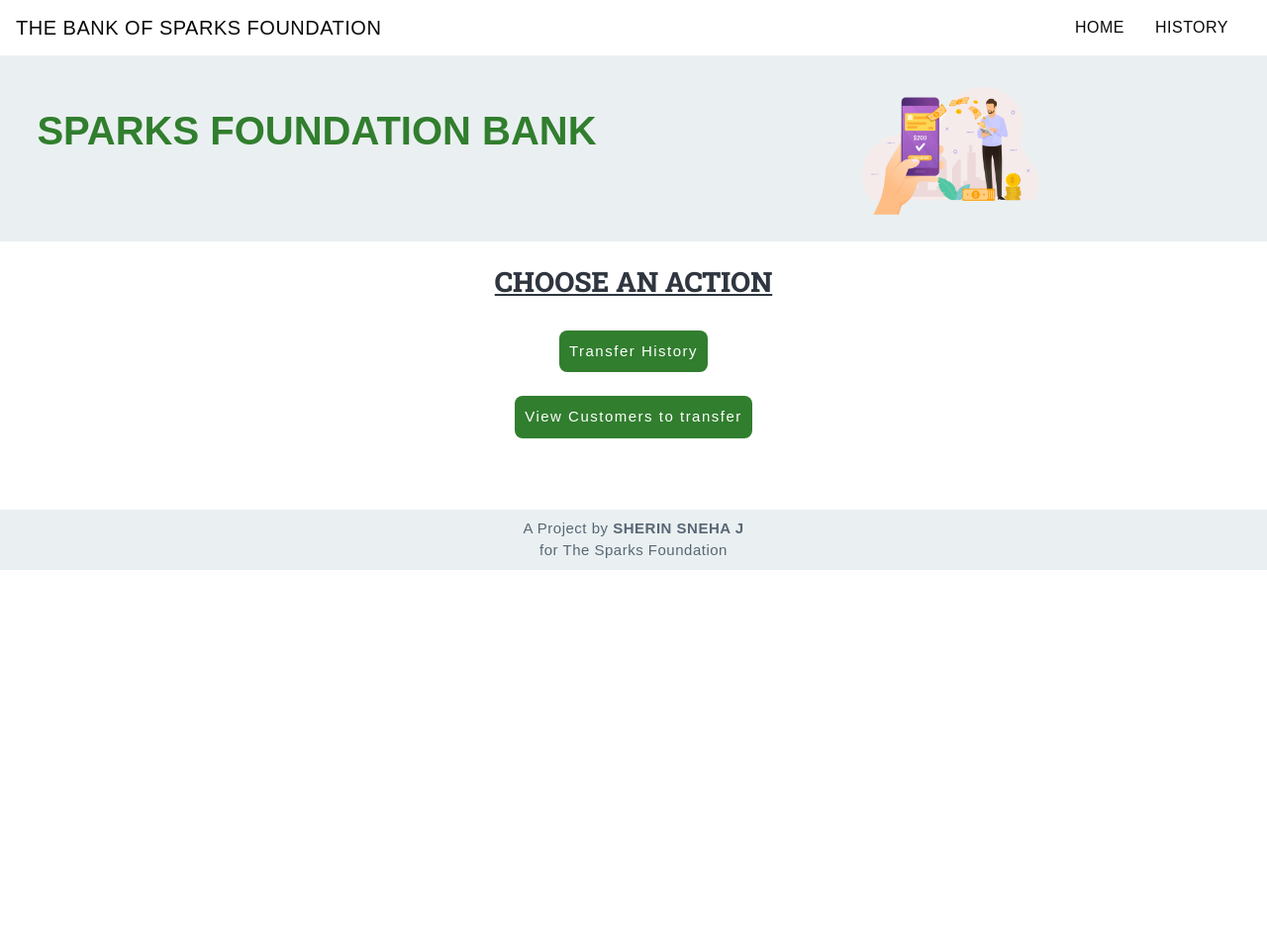
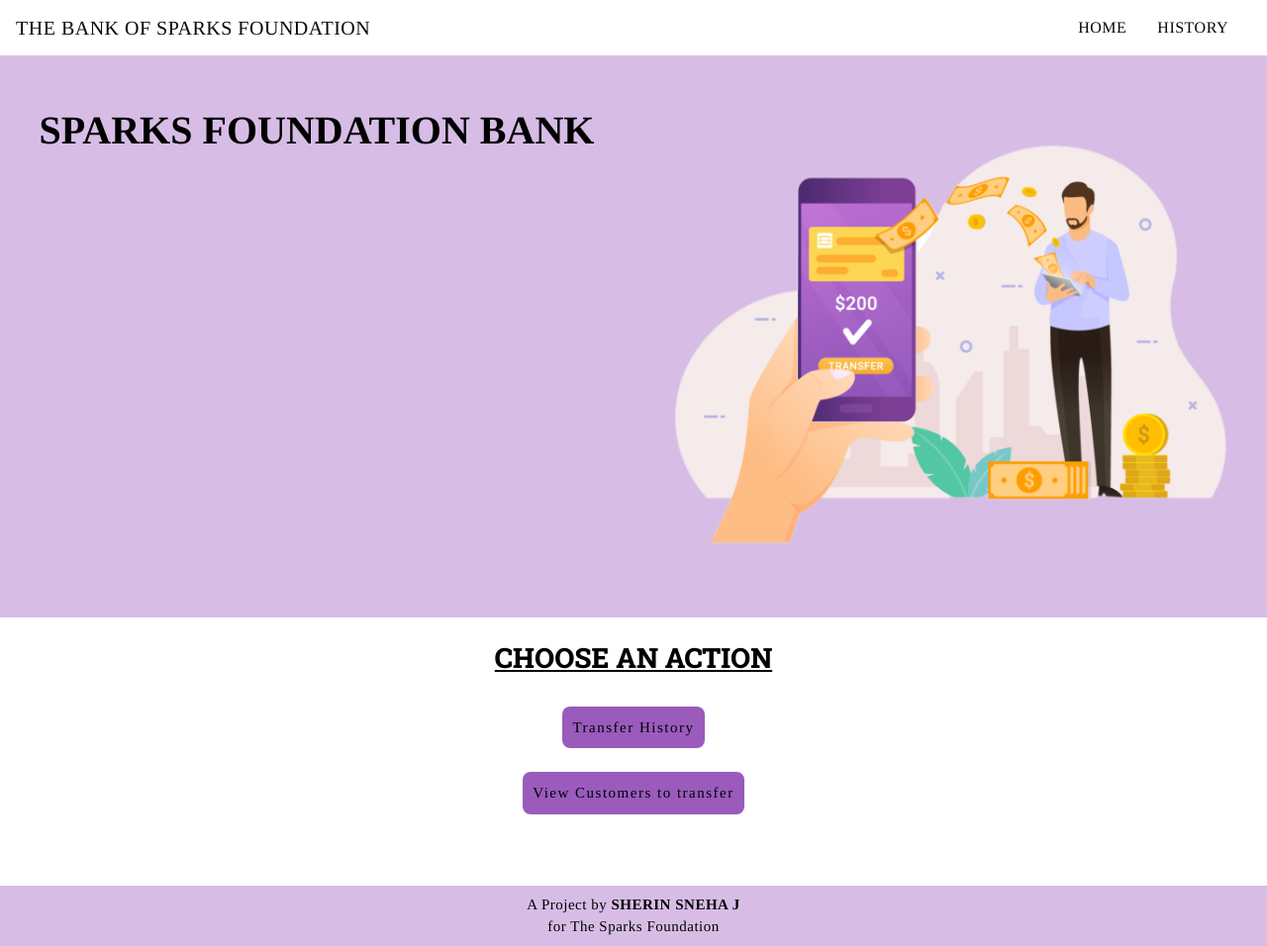
Before and after one commit to Sherin-Sneha/Basic-Banking-System, a PHP site: page / in a window 1280 px wide. Shown: the whole page at 99% size. Before the commit the page ends 576 px from the top, so only its background shows below. Run offline with PHP 8.4, Linux system fonts and the light colour scheme.

Commit message:
Update style.css

```diff
--- a/css/style.css
+++ b/css/style.css
@@ -2,27 +2,27 @@
 	padding: 0;
 	margin: 0;
 	box-sizing: border-box;
-	font-family: sans-serif;
+	font-family: Times;
 }
 .intro{
-	background: #EAF0F1;
+	background: rgb(215,189,230);
 }
 h1{
-	color: #317e2e;
+	color: black;
 	font-weight: bold;
 	transition: 0.5s;
 	text-align: center;
 }
 h3{
-	color:#2F363F;
+	color:black;
 }
 
 button{
 	border:none;
 	border-radius: 8px;
 	padding: 10px;
-	background:#317e2e;
-	color:white;
+	background:rgb(154, 91, 189);
+	color:black;
 	letter-spacing: 1.5px;
 	font-size: 15px;
 	transition: 0.5s;
@@ -31,11 +31,11 @@ button:hover,h1:hover{
 	transform: scale(1.1);
 }
 button:hover{
-	background-color:#4C4B4B;
+	background-color:#bf9cc0;
 }
 footer{
-	color:#586776;
-	background-color:#EAF0F1;
+	color:black;
+	background-color:rgb(215,189,230);
 	letter-spacing: 0.5px;
 }
 footer p{
@@ -43,8 +43,8 @@ footer p{
 	font-size: 15px;
 }
 .im{
-	width: 180px;
-	height: 180px;
+	width: 70vh;
+	height: 70vh;
 }
 .action{
 	text-align: center;
```
